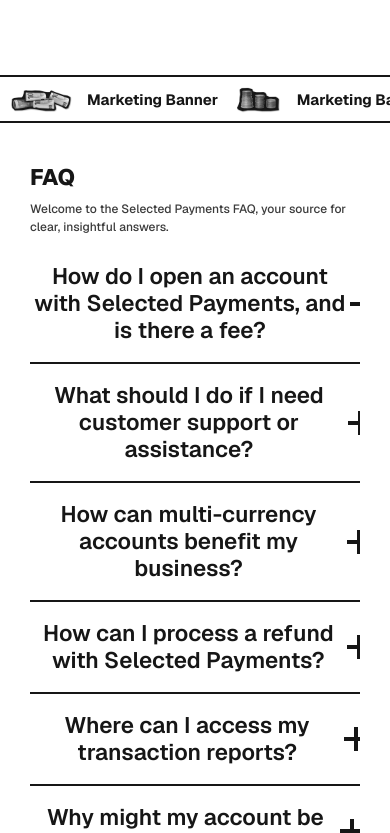
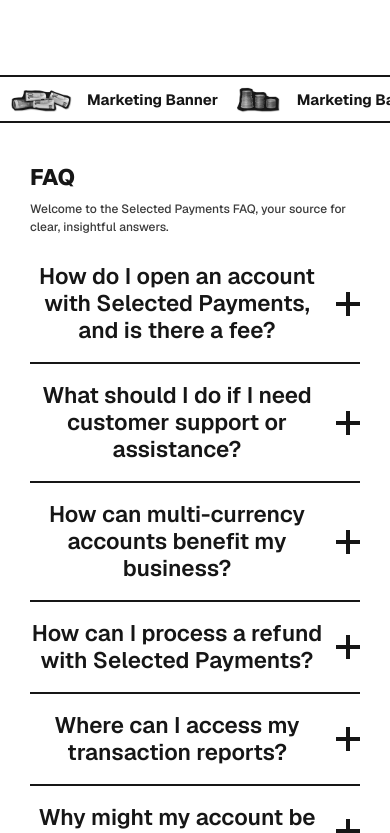
Before and after one commit to arshaan-abh/payments-landing, a Next.js app: page / in a window 390 px wide. Shown: the part 7500-8333 px from the top of the page. Built offline with nearby package versions, Linux system fonts and the light colour scheme.

Commit message:
Make faq section responsive

```diff
--- a/app/_components/faq/Accordion.tsx
+++ b/app/_components/faq/Accordion.tsx
@@ -21,15 +21,15 @@ const Accordion: FC<AccordionProps> = ({ title, children }) => {
 	return (
 		<div className="border-b-2 border-primary">
 			<button
-				className="flex w-full justify-between items-center py-6"
+				className="flex w-full justify-between items-center py-6 gap-4"
 				ref={buttonRef}
 				onClick={clickHandler}
 			>
 				<h4 className="font-semibold text-3xl text-primary">{title}</h4>
 				{open ? (
-					<PlaneMinusIcon className="text-primary" />
+					<PlaneMinusIcon className="text-primary shrink-0" />
 				) : (
-					<PlanePlusIcon className="text-primary" />
+					<PlanePlusIcon className="text-primary shrink-0" />
 				)}
 			</button>
 			<div
--- a/app/_components/faq/index.tsx
+++ b/app/_components/faq/index.tsx
@@ -1,6 +1,4 @@
 import { type FC } from "react";
-import Stack from "../stack";
-import Grid from "../grid";
 import Accordion from "./Accordion";
 
 const faqs = [
@@ -33,12 +31,7 @@ interface FaqProps {}
 
 const Faq: FC<FaqProps> = ({}) => {
 	return (
-		<Stack
-			containerClassName="w-full h-full px-10 lg:px-20 xl:px-30 xl:max-w-screen-1.5xl"
-			// underClassName="px-10 lg:px-20 xl:px-30 xl:max-w-screen-1.5xl"
-			className="h-full flex flex-col justify-center gap-3"
-			// underLayer={<Grid black />}
-		>
+		<div className="w-full h-full px-10 lg:px-20 xl:px-30 xl:max-w-screen-1.5xl flex flex-col justify-center gap-3">
 			<h3 className="font-extrabold text-3xl text-primary">FAQ</h3>
 			<p className="text-base text-gray-100 font-medium">
 				Welcome to the Selected Payments FAQ, your source for clear, insightful
@@ -51,7 +44,7 @@ const Faq: FC<FaqProps> = ({}) => {
 					</Accordion>
 				))}
 			</div>
-		</Stack>
+		</div>
 	);
 };
 
```
